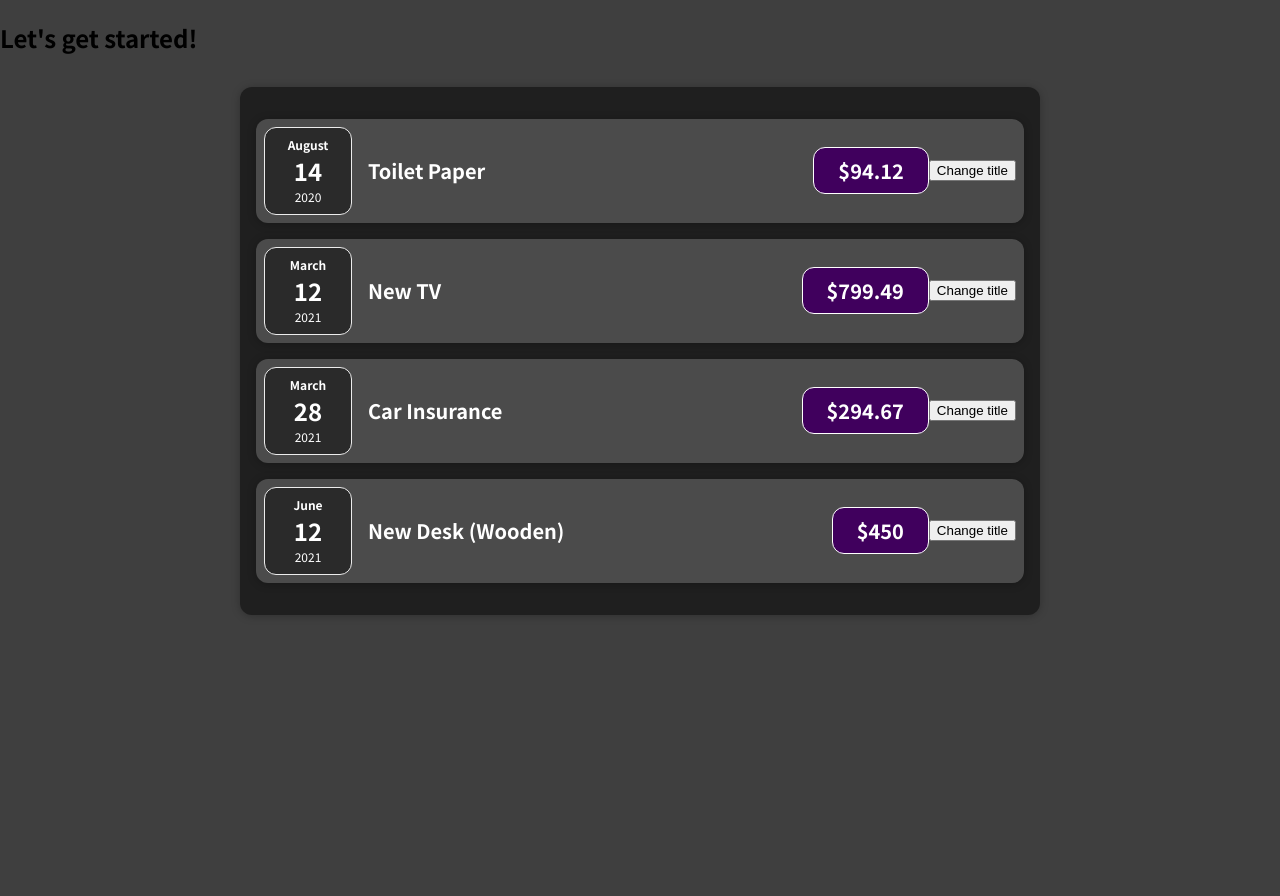
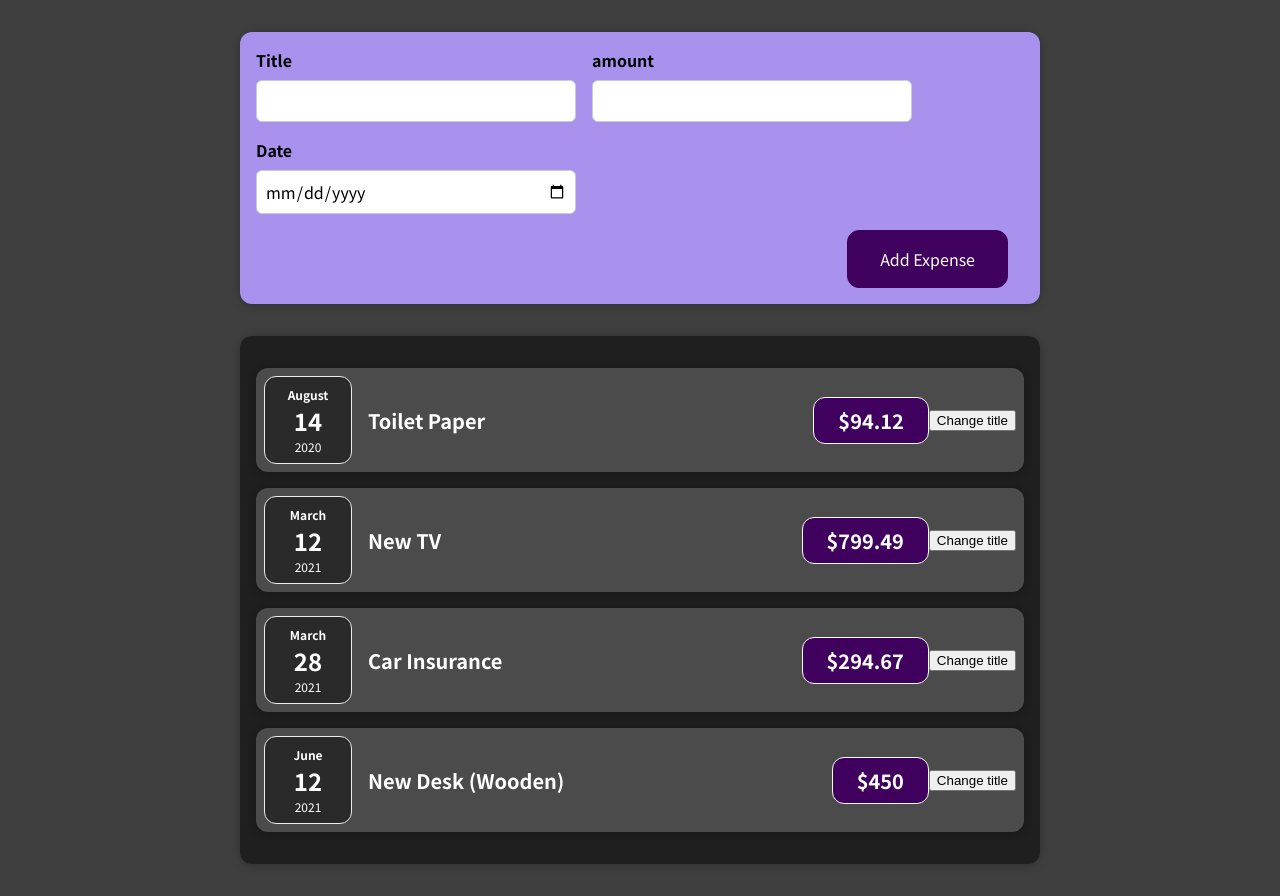
Before and after one commit to SoWrongImRight/react-expense-tracker, a React (Create React App) app: page / in a window 1280 px wide. Before the commit the page ends 800 px from the top, so only its background shows below. Built offline with nearby package versions, Linux system fonts and the light colour scheme.

Commit message:
Added NewExpense components.

```diff
--- a/src/App.js
+++ b/src/App.js
@@ -1,5 +1,6 @@
 import React from 'react';
 import Expenses from './components/Expenses/Expenses';
+import NewExpense from './components/NewExpense/NewExpense';
 // import ExpenseItem from './components/ExpenseItem';
 
 function App() {
@@ -27,7 +28,7 @@
 
   return (
     <div>
-      <h2>Let's get started!</h2>
+      <NewExpense />
       <Expenses items={expenses} />
     </div>
   );
--- /dev/null
+++ b/src/components/NewExpense/ExpenseForm.css
@@ -0,0 +1,26 @@
+.new-expense__controls {
+  display: flex;
+  flex-wrap: wrap;
+  gap: 1rem;
+  margin-bottom: 1rem;
+  text-align: left;
+}
+
+.new-expense__control label {
+  font-weight: bold;
+  margin-bottom: 0.5rem;
+  display: block;
+}
+
+.new-expense__control input {
+  font: inherit;
+  padding: 0.5rem;
+  border-radius: 6px;
+  border: 1px solid #ccc;
+  width: 20rem;
+  max-width: 100%;
+}
+
+.new-expense__actions {
+  text-align: right;
+}
--- /dev/null
+++ b/src/components/NewExpense/ExpenseForm.js
@@ -0,0 +1,28 @@
+import React from 'react';
+import './ExpenseForm.css';
+
+const ExpenseForm = () => {
+  return (
+    <form>
+      <div className="new-expense__controls">
+        <div className="new-expense__control">
+          <label>Title</label>
+          <input type="text" />
+        </div>
+        <div className="new-expense__control">
+          <label>amount</label>
+          <input type="number" min="0.01" step="0.01" />
+        </div>
+        <div className="new-expense__control">
+          <label>Date</label>
+          <input type="date" min="01-01-2019" max="01-01-2022" />
+        </div>
+      </div>
+      <div className="new-expense__actions">
+        <button type="submit">Add Expense</button>
+      </div>
+    </form>
+  );
+};
+
+export default ExpenseForm;
--- /dev/null
+++ b/src/components/NewExpense/NewExpense.css
@@ -0,0 +1,38 @@
+.new-expense {
+  background-color: #a892ee;
+  padding: 1rem;
+  margin: 2rem auto;
+  width: 50rem;
+  max-width: 95%;
+  border-radius: 12px;
+  text-align: center;
+  box-shadow: 0 1px 8px rgba(0, 0, 0, 0.25);
+}
+
+.new-expense button {
+  font: inherit;
+  cursor: pointer;
+  padding: 1rem 2rem;
+  border: 1px solid #40005d;
+  background-color: #40005d;
+  color: white;
+  border-radius: 12px;
+  margin-right: 1rem;
+}
+
+.new-expense button:hover,
+.new-expense button:active {
+  background-color: #510674;
+  border-color: #510674;
+}
+
+.new-expense button.alternative {
+  color: #220131;
+  border-color: transparent;
+  background-color: transparent;
+}
+
+.new-expense button.alternative:hover,
+.new-expense button.alternative:active {
+  background-color: #ddb3f8;
+}
--- /dev/null
+++ b/src/components/NewExpense/NewExpense.js
@@ -0,0 +1,14 @@
+import React from 'react';
+import ExpenseForm from './ExpenseForm';
+
+import './NewExpense.css';
+
+const NewExpense = () => {
+  return (
+    <div className="new-expense">
+      <ExpenseForm />
+    </div>
+  );
+};
+
+export default NewExpense;
```
